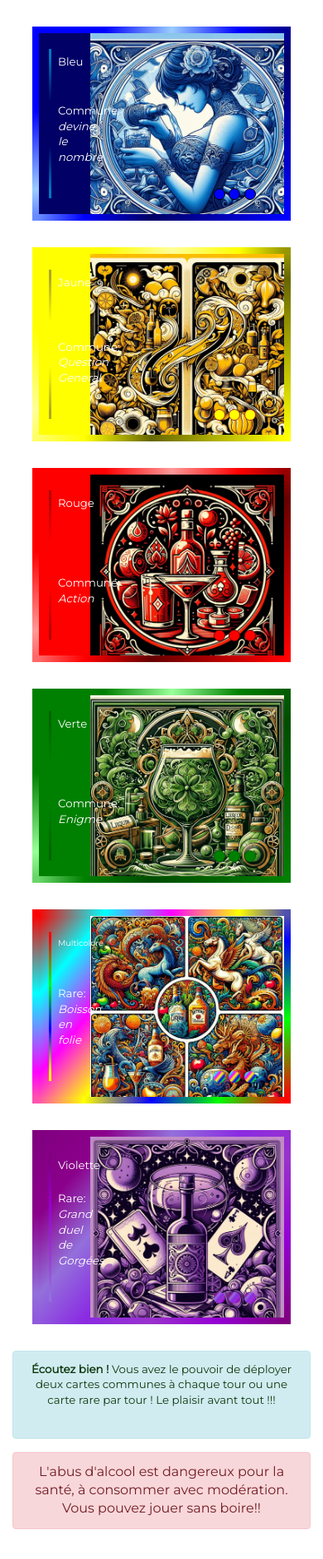
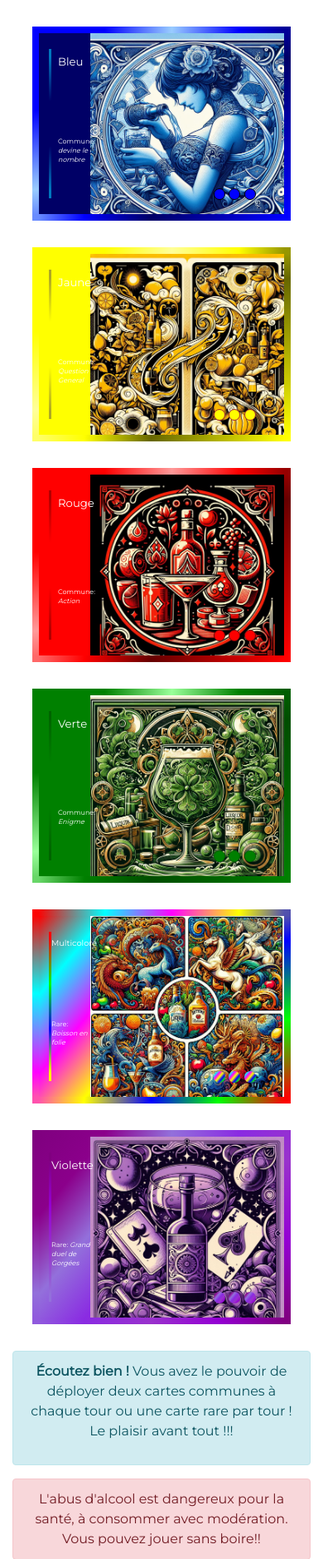
Before and after one commit to mumuje/projetDRINKTOAST, a PHP site: page /cartes.php in a window 390 px wide. Shown: the part 251-2130 px from the top of the page at 83% size. Run offline with PHP 8.4, Linux system fonts and the light colour scheme.

Commit message:
Update index.php and css/cartes.css

```diff
--- a/cartes.php
+++ b/cartes.php
@@ -41,7 +41,7 @@
                     <div class="overlay">
                         <div class="overlay-content animate slide-left delay-2">
                             <h1 class="animate slide-left pop delay-4">Bleu</h1>
-                            <p class="animate slide-left pop delay-5" style="color: white; margin-bottom: 2.5rem;">
+                            <p class="animate slide-left pop delay-5 special-text" style="color: white; margin-bottom: 2.5rem;">
                                 Commune: <em>devine le nombre</em></p>
                         </div>
                         <div class="image-content animate slide delay-5"></div>
@@ -52,20 +52,20 @@
                         </div>
                     </div>
                     <div class="text">
-                        <p><img class="inset" src="img/bleu.png" alt="" />Bienvenue dans le délicieux défi de la Carte
-                            Bleue, un jeu palpitant de "devine le nombre" qui va pimenter votre soirée !</p></p>Le joueur qui
+                        <p class="special-text2"><img class="inset" src="img/bleu.png" alt="" />Bienvenue dans le délicieux défi de la Carte
+                            Bleue, un jeu palpitant de "devine le nombre" qui va pimenter votre soirée !</p><p class="special-text2">Le joueur qui
                             brandit fièrement la carte bleue, a la mission de choisir un ou plusieurs chiffres entre 0
                             et 9.</p>
-                        <p>Une fois que le choix est fait, la tension monte, et c'est le moment de la révélation ! Le
+                        <p class="special-text2">Une fois que le choix est fait, la tension monte, et c'est le moment de la révélation ! Le
                             joueur confirme ses chiffres soigneusement choisis et jette le défi à un joueur de son choix
                             parmi tous les intrépides participants. Le joueur choisi devra se mesurer au défi en tentant
                             de dénicher au moins un des chiffres mystères. Et là, la fête commence vraiment!</p>
-                        <p>Imaginez ceci : Notre valeureux joueur A sélectionne les chiffres 1, 5, 8, et 9 avec un
+                        <p class="special-text2">Imaginez ceci : Notre valeureux joueur A sélectionne les chiffres 1, 5, 8, et 9 avec un
                             sourire malicieux. Il désigne ensuite le courageux joueur B pour relever le défi. Alors que
                             le joueur B concentre toute son attention. D'un geste assuré, il choisit le chiffre 2. Oh,
                             la déception ! Le chiffre ne correspond pas, et voilà notre joueur B condamné à s'abreuver
                             de 4 gorgées exaltantes pour célébrer son courage et sa témérité!</p>
-                        <p>Alors, que le jeu commence, que les rires résonnent, et que la Carte Bleue ajoute une touche
+                        <p class="special-text2">Alors, que le jeu commence, que les rires résonnent, et que la Carte Bleue ajoute une touche
                             d'intrigue et de gaieté à votre soirée. À vos chiffres, prêts, buvez !</p>
 
                     </div>
@@ -78,7 +78,7 @@
                     <div class="overlayJaune">
                         <div class="overlay-contentJaune animateJaune slide-left delay-2">
                             <h1 class="animateJaune slide-left pop delay-4">Jaune</h1>
-                            <p class="animateJaune slide-left pop delay-5" style="color: white; margin-bottom: 2.5rem;">
+                            <p class="animateJaune slide-left pop delay-5 special-text" style="color: white; margin-bottom: 2.5rem;">
                                 Commune: <em>Question General</em></p>
                         </div>
                         <div class="image-contentJaune animate slide delay-5"></div>
@@ -89,21 +89,21 @@
                         </div>
                     </div>
                     <div class="textJaune">
-                        <p><img class="insetJaune" src="img/jaune.png" alt="" />Bienvenue dans l'électrisant défi de la
+                        <p class="special-text2"><img class="insetJaune" src="img/jaune.png" alt="" />Bienvenue dans l'électrisant défi de la
                             Carte Jaune, un jeu enivrant de questions aléatoires qui va ajouter une pincée de mystère à
                             votre soirée ! </p>
-                        <p>Le joueur chanceux qui brandit fièrement la carte jaune a la mission de choisir un joueur et
+                        <p class="special-text2">Le joueur chanceux qui brandit fièrement la carte jaune a la mission de choisir un joueur et
                             de lui lancer une question surprise, une question pleine d'incertitude qui piquera sa
                             curiosité.</p>
-                        <p>Une fois que la question est posée, la tension monte, et voilà le moment crucial ! Le joueur
+                        <p class="special-text2">Une fois que la question est posée, la tension monte, et voilà le moment crucial ! Le joueur
                             choisi doit relever le défi en répondant à la question dans un délai horrible de 20
                             secondes. La fête débute réellement à ce moment-là !</p>
-                        <p>Imaginez ceci : Notre joueur A, espiègle, pointe du doigt le courageux joueur B pour
+                        <p class="special-text2">Imaginez ceci : Notre joueur A, espiègle, pointe du doigt le courageux joueur B pour
                             affronter l'inconnu. Le compte à rebours commence alors que le joueur B se lance dans une
                             course contre la montre pour offrir une réponse. Les secondes s'égrènent, et voilà le
                             dénouement ! Mais la Carte Jaune réserve une surprise supplémentaire : tous les participants
                             votent sur la validité de la réponse du joueur B.</p>
-                        <p>Alors que les votes fusent, que les rires résonnent, la Carte injecte un zeste d'intrigue et
+                        <p class="special-text2">Alors que les votes fusent, que les rires résonnent, la Carte injecte un zeste d'intrigue et
                             de camaraderie à votre soirée. À vos réponses, prêts, votez !</p>
                     </div>
                 </div>
@@ -117,7 +117,7 @@
                     <div class="overlayRouge">
                         <div class="overlay-contentRouge animateRouge slide-left delay-2">
                             <h1 class="animateRouge slide-left pop delay-4">Rouge</h1>
-                            <p class="animateRouge slide-left pop delay-5" style="color: white; margin-bottom: 2.5rem;">
+                            <p class="animateRouge slide-left pop delay-5 special-text" style="color: white; margin-bottom: 2.5rem;">
                                 Commune: <em>Action</em></p>
                         </div>
                         <div class="image-contentRouge animate slide delay-5"></div>
@@ -128,24 +128,24 @@
                         </div>
                     </div>
                     <div class="textRouge">
-                        <p><img class="insetRouge" src="img/rouge.png" alt="" />Bienvenue dans l'énergique défi de la
+                        <p class="special-text2"><img class="insetRouge" src="img/rouge.png" alt="" />Bienvenue dans l'énergique défi de la
                             Carte Rouge, une explosion d'actions qui va propulser votre soirée vers des sommets
                             d'amusement !</p>
-                        <p>Le joueur audacieux qui brandit fièrement la carte rouge a une mission excitante : choisir un
+                        <p class="special-text2">Le joueur audacieux qui brandit fièrement la carte rouge a une mission excitante : choisir un
                             complice parmi les participants. Ce joueur intrépide se verra assigner une action à
                             réaliser, en présentiel pour le groupe physique ou en distancel pour les esprits
                             éparpillés à travers les ondes virtuelles.</p>
-                        <p>Une fois l'action dévoilée, la tension monte, et voilà le moment crucial ! Le joueur élu
+                        <p class="special-text2">Une fois l'action dévoilée, la tension monte, et voilà le moment crucial ! Le joueur élu
                             se lance dans une cascade d'actions, ayant 5 minutes pour exécuter l'action en personne ou
                             pour réaliser l'action à distance. La véritable fête commence à ce moment précis !</p>
-                        <p>Imaginez ceci : Notre joueur A, espiègle, désigne le courageux joueur B pour affronter le
+                        <p class="special-text2">Imaginez ceci : Notre joueur A, espiègle, désigne le courageux joueur B pour affronter le
                             défi. Le compte à rebours s'enclenche, et le joueur B se précipite pour accomplir l'action
                             en face à face avec le groupe présent ou à travers les ondes pour le groupe en distancel.
                         </p>
                         <p>Les 5 minutes s'écoulent, et voilà le dénouement ! La Carte Rouge réserve une surprise
                             supplémentaire : tous les participants vote sur la réussite ou non de
                             l'action du joueur B, chacune adaptée à son public respectif.</p>
-                        <p> Les rires fusent, les
+                        <p class="special-text2"> Les rires fusent, les
                             votes résonnent, la Carte Rouge insuffle une dose d'intrigue et de camaraderie à votre
                             soirée. À vos actions, prêts, votez !</p>
                     </div>
@@ -158,7 +158,7 @@
                     <div class="overlayVerte">
                         <div class="overlay-contentVerte animateVerte slide-left delay-2">
                             <h1 class="animateVerte slide-left pop delay-4">Verte</h1>
-                            <p class="animateVerte slide-left pop delay-5" style="color: white; margin-bottom: 2.5rem;">
+                            <p class="animateVerte slide-left pop delay-5 special-text" style="color: white; margin-bottom: 2.5rem;">
                                 Commune: <em>Enigme</em></p>
                         </div>
                         <div class="image-contentVerte animate slide delay-5"></div>
@@ -169,22 +169,22 @@
                         </div>
                     </div>
                     <div class="textVerte">
-                        <p><img class="insetVerte" src="img/verte.png" alt="" />Bienvenue dans le fascinant défi de la
+                        <p class="special-text2"><img class="insetVerte" src="img/verte.png" alt="" />Bienvenue dans le fascinant défi de la
                             Carte Verte, une aventure énigmatique qui va ajouter une touche de mystère à votre soirée !
                         </p>
-                        <p>Le joueur rusé qui brandit fièrement la carte Verte a pour mission de choisir un complice
+                        <p class="special-text2">Le joueur rusé qui brandit fièrement la carte Verte a pour mission de choisir un complice
                             parmi les participants. Ce joueur intrépide se voit confier une énigme à résoudre, un défi
                             intellectuel captivant.</p>
-                        <p>Une fois l'énigme dévoilée, l'excitation monte, et voilà le moment crucial ! Le joueur élu
+                        <p class="special-text2">Une fois l'énigme dévoilée, l'excitation monte, et voilà le moment crucial ! Le joueur élu
                             plonge dans les méandres de l'énigme, disposant de 45 secondes pour démêler le mystère. La
                             véritable fête débute à ce moment précis !</p>
-                        <p>Imaginez ceci : Notre joueur A, malicieux, désigne le courageux joueur B pour relever le
+                        <p class="special-text2">Imaginez ceci : Notre joueur A, malicieux, désigne le courageux joueur B pour relever le
                             défi. Le compte à rebours s'amorce, et le joueur B s'immerge dans la réflexion, tentant
                             habilement de trouver la solution à l'énigme.</p>
-                        <p>Les 45 secondes s'écoulent, et voilà le dénouement ! La Carte Verte réserve une surprise
+                        <p class="special-text2">Les 45 secondes s'écoulent, et voilà le dénouement ! La Carte Verte réserve une surprise
                             supplémentaire : tous les participants votent sur la justesse ou non de
                             la réponse du joueur B.</p>
-                        <p> Les rires éclatent, les votes retentissent, la Carte Verte insuffle
+                        <p class="special-text2"> Les rires éclatent, les votes retentissent, la Carte Verte insuffle
                             une dose d'intrigue et de camaraderie à votre soirée. À vos énigmes, prêts, votez !</p>
                     </div>
                 </div>
@@ -196,7 +196,7 @@
                     <div class="overlayMulticolore">
                         <div class="overlay-contentMulticolore animateMulticolore slide-left delay-2">
                             <h1 class="animateMulticolore slide-left pop delay-4 custom-h1">Multicolore</h1>
-                            <p class="animateMulticolore slide-left pop delay-5"
+                            <p class="animateMulticolore slide-left pop delay-5 special-text"
                                 style="color: white; margin-bottom: 2.5rem;">
                                 Rare: <em>Boisson en folie</em></p>
                         </div>
@@ -208,17 +208,17 @@
                         </div>
                     </div>
                     <div class="textMulticolore">
-                        <p><img class="insetMulticolore" src="img/multicolor.png" alt="" />Bienvenue dans l'intriguant
+                        <p class="special-text2"><img class="insetMulticolore" src="img/multicolor.png" alt="" />Bienvenue dans l'intriguant
                             défi de la Carte Multicolore, un tourbillon mystérieux qui va teinter votre soirée d'une
                             aura magique !</p>
-                        <p>Le joueur astucieux qui arbore fièrement la carte Multicolore détient un pouvoir exceptionnel
+                        <p class="special-text2">Le joueur astucieux qui arbore fièrement la carte Multicolore détient un pouvoir exceptionnel
                             : faire boire tous les participants, à l'exception de lui-même.</p>
-                        <p>Le suspense atteint son apogée, et voilà le dénouement ! La Carte Multicolore réserve une
+                        <p class="special-text2">Le suspense atteint son apogée, et voilà le dénouement ! La Carte Multicolore réserve une
                             surprise rare et précieuse : tous les participants, à l'exception de celui qui a posé la
                             carte, sont conviés à savourer un breuvage en buvant un nombre mystérieux de gorgées,
                             pouvant varier entre 1 et 15 gorgées (avec une chance exceptionnellement rare de 0.1% pour
                             les 15 gorgées).</p>
-                        <p>Les
+                        <p class="special-text2">Les
                             rires éclatent, la convivialité s'installe, la Carte Multicolore insuffle une dose
                             de plaisir instantané et de camaraderie à votre soirée. À vos verres, prêts, buvez !</p>
                     </div>
@@ -231,7 +231,7 @@
                     <div class="overlayViolette">
                         <div class="overlay-contentViolette animateViolette slide-left delay-2">
                             <h1 class="animateViolette slide-left pop delay-4">Violette</h1>
-                            <p class="animateViolette slide-left pop delay-5"
+                            <p class="animateViolette slide-left pop delay-5 special-text"
                                 style="color: white; margin-bottom: 2.5rem;">
                                 Rare: <em>Grand duel de Gorgées</em></p>
                         </div>
@@ -243,25 +243,25 @@
                         </div>
                     </div>
                     <div class="textViolette">
-                        <p><img class="insetViolette" src="img/violette.png" alt="" />Bienvenue dans le captivant défi
+                        <p class="special-text2"><img class="insetViolette" src="img/violette.png" alt="" />Bienvenue dans le captivant défi
                             de la Carte Violette, un éclat mystérieux qui va teinter votre soirée d'une aura envoûtante
                             !</p>
-                        <p>Le joueur rusé qui arbore fièrement la carte Violette détient un pouvoir extraordinaire :
+                        <p class="special-text2">Le joueur rusé qui arbore fièrement la carte Violette détient un pouvoir extraordinaire :
                             choisir deux joueurs (peut même se choisir lui-même) pour s'affronter dans un mini-jeu 1v1
                             palpitant.</p>
-                        <p>Le suspense atteint son apogée, et voilà le dénouement ! La Carte Violette propose trois
+                        <p class="special-text2">Le suspense atteint son apogée, et voilà le dénouement ! La Carte Violette propose trois
                             mini-jeux différents : Pierre-Feuille-Ciseaux, Morpion, ou encore le mystérieux "Pour
                             Combien". Dans ce dernier, le joueur A commence avec 10 possibilités numériques. Il choisit
                             un chiffre parmi ces 10, et le joueur B doit deviner le chiffre choisi.</p>
-                        <p>Si le joueur B ne trouve pas le bon chiffre, le nombre de possibilités diminue
+                        <p class="special-text2">Si le joueur B ne trouve pas le bon chiffre, le nombre de possibilités diminue
                             progressivement jusqu'à atteindre 2. Le joueur A choisit alors entre ces 2 chiffres, et la
                             bataille continue. Le jeu persiste avec les 2 possibilités restantes jusqu'à ce que l'un des
                             joueurs trouve le chiffre de l'autre.</p>
-                        <p>Le suspense monte, et c'est là que ça devient intéressant ! À chaque tour, le nombre de
+                        <p class="special-text2">Le suspense monte, et c'est là que ça devient intéressant ! À chaque tour, le nombre de
                             gorgées augmente, faisant planer une atmosphère de défi et de prise de risque. Le perdant
                             peut rapidement s'engloutir dans un océan de gorgées alcoolisées, ajoutant une touche
                             d'ivresse ludique à la fête.</p>
-                        </p>Alors que les rires fusent et la compétition s'installe. La
+                        <p class="special-text2">Alors que les rires fusent et la compétition s'installe. La
                         Carte Violette insuffle une dose de suspense et de camaraderie à votre soirée. À vos jeux,
                         prêts, combattez !</p>
                     </div>
--- a/css/cartes.css
+++ b/css/cartes.css
@@ -18,8 +18,24 @@ h1 {
 	text-align: left;
 	color: white;
 }
-p {
-	font-size: max(10pt, 2.3vmin);
+@media (max-width: 600px) {
+    .special-text {
+        font-size: max(6pt, 1.8vmin) !important;
+        line-height: 1;
+    }
+    .special-text2 {
+        font-size: max(7pt, 3vmin) !important;
+        line-height: 1;
+    }
+}
+.special-text {
+	font-size: max(10pt, 2.5vmin);
+	line-height: 1.4;
+	color: #0e390e;
+	margin-bottom: 1.5rem;
+}
+.special-text2 {
+	font-size: max(10pt, 2.5vmin);
 	line-height: 1.4;
 	color: #0e390e;
 	margin-bottom: 1.5rem;
@@ -53,7 +69,7 @@ p {
 	display: flex;
 	flex-direction: column;
 	justify-content: space-between;
-	width: 15vmin;
+	width: 14vmin;
 	height: 100%;
 	padding: .5rem 0 0 .5rem;
 	border: 3px solid;
@@ -280,7 +296,7 @@ p {
     display: flex;
     flex-direction: column;
     justify-content: space-between;
-    width: 15vmin;
+    width: 14vmin;
     height: 100%;
     padding: .5rem 0 0 .5rem;
     border: 3px solid;
@@ -418,7 +434,7 @@ p {
     display: flex;
     flex-direction: column;
     justify-content: space-between;
-    width: 15vmin;
+    width: 14vmin;
     height: 100%;
     padding: .5rem 0 0 .5rem;
     border: 3px solid;
@@ -559,7 +575,7 @@ p {
     display: flex;
     flex-direction: column;
     justify-content: space-between;
-    width: 15vmin;
+    width: 14vmin;
     height: 100%;
     padding: .5rem 0 0 .5rem;
     border: 3px solid;
@@ -699,7 +715,7 @@ p {
     display: flex;
     flex-direction: column;
     justify-content: space-between;
-    width: 15vmin;
+    width: 14vmin;
     height: 100%;
     padding: .5rem 0 0 .5rem;
     border: 3px solid;
@@ -791,6 +807,9 @@ p {
 }
 
 @media (max-width: 600px) {
+    .overlay-contentMulticolore {
+        padding: .5rem 0 0 .0rem;
+    }
     .active .overlayMulticolore {
         transform: translateX(-60vmin);
     }
@@ -800,6 +819,7 @@ p {
     .active .overlay-contentMulticolore {
         border: none;
         transform: translateX(60vmin);
+        width: 12vmin !important;
     }
     .active .dotsMulticolore {
         transform: translateX(1rem);
@@ -846,7 +866,7 @@ p {
     display: flex;
     flex-direction: column;
     justify-content: space-between;
-    width: 15vmin;
+    width: 14vmin;
     height: 100%;
     padding: .5rem 0 0 .5rem;
     border: 3px solid;
@@ -934,6 +954,9 @@ p {
 
 
 @media (max-width: 600px) {
+    .overlay-contentViolette {
+        padding: .5rem 0 0 .0rem;
+    }
     .active .overlayViolette {
         transform: translateX(-60vmin);
     }
--- a/index.php
+++ b/index.php
@@ -44,8 +44,9 @@
             </div>
             <div class="col-md-6">
               <div class="card-body">
-                <p class="card-text text-justify">Bienvenue sur DrinkToast, le jeu qui vous permet de vous amuser avec vos amis tout en buvant un coup !<br> Pour jouer, il vous suffit de créer un lobby et d'inviter vos amis à vous rejoindre. Une fois que tout le monde est prêt, vous pouvez lancer la partie et commencer à jouer !</p>
-              </div>
+                <p class="card-text text-justify">Bienvenue sur DrinkToast, le jeu qui vous permet de vous amuser avec vos amis tout en buvant un coup !<br> Pour jouer, il vous suffit de créer un lobby et d'inviter vos amis à vous rejoindre. Une fois que tout le monde est prêt, vous pouvez lancer la partie et commencer à jouer ! Pour voir le pouvoir de chaque carte cliquer <a href="cartes.php">ici</a></p>
+
+                            </div>
             </div>
           </div>
         </div>
```
